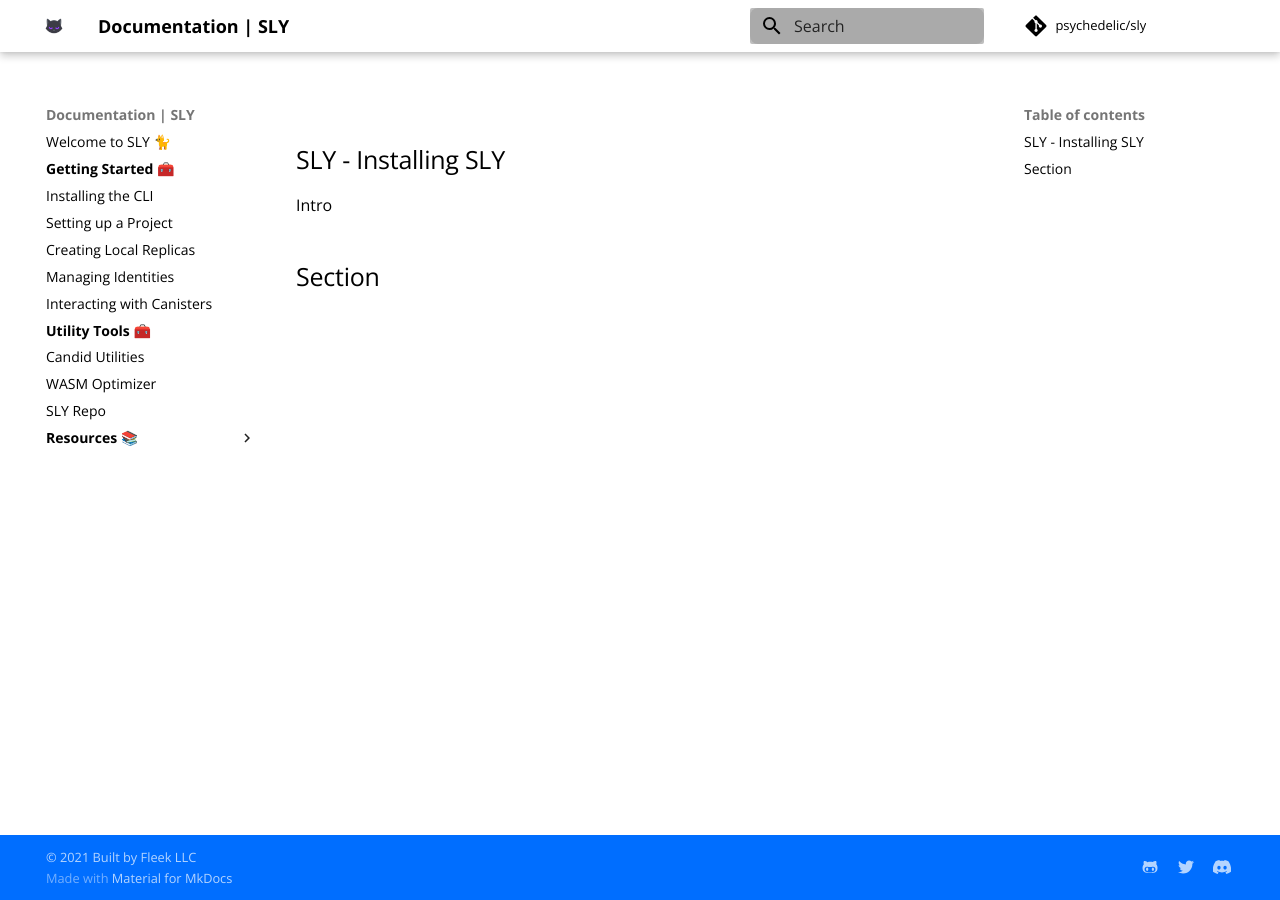
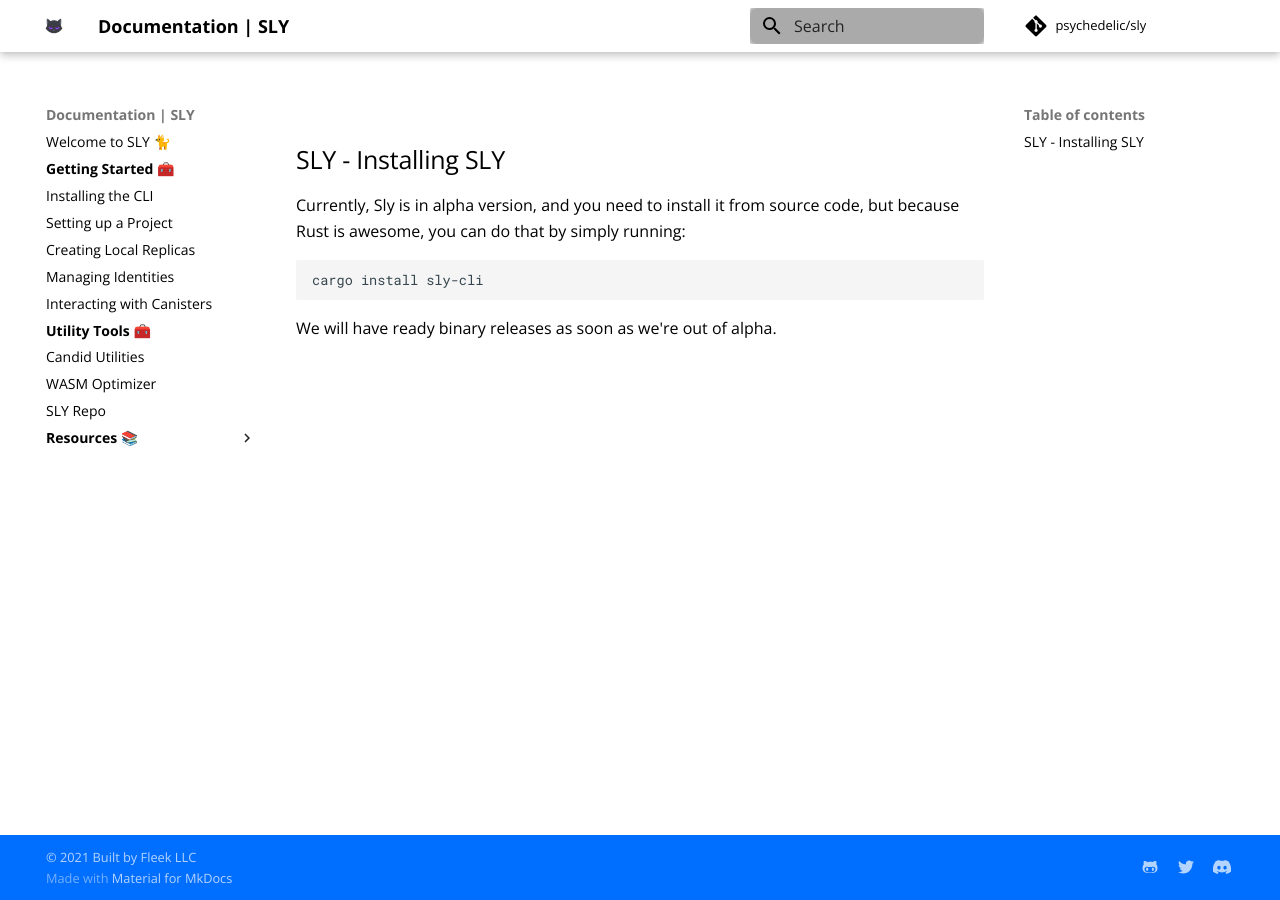
Before and after one commit to Psychedelic/sly-docs, an MkDocs documentation site: the page built from docs/getting-started/installing-sly.md, in a window 1280 px wide. Built offline with MkDocs 1.6.1 and Material for MkDocs 9.7.7, drawn with Linux system fonts in a browser that asks for light colours; comment, search, counter and statistics services are not loaded.

Commit message:
document installing sly

````diff
--- a/docs/getting-started/installing-sly.md
+++ b/docs/getting-started/installing-sly.md
@@ -5,7 +5,11 @@ date: "1"
 
 ## SLY - Installing SLY
 
-Intro
+Currently, Sly is in alpha version, and you need to install it from source code, but because
+Rust is awesome, you can do that by simply running:
 
+```
+cargo install sly-cli
+```
 
-## Section
+We will have ready binary releases as soon as we're out of alpha.
````
